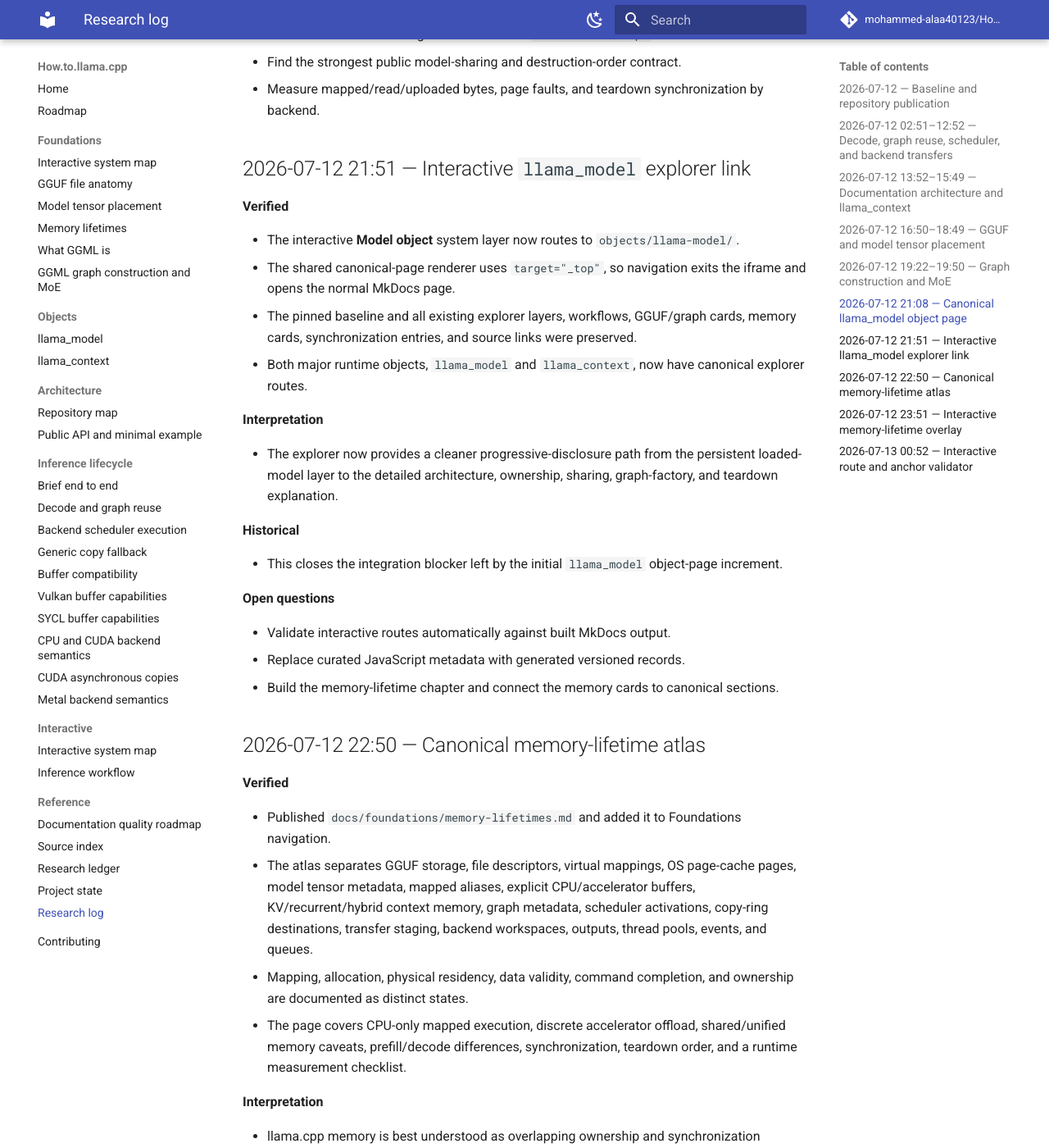
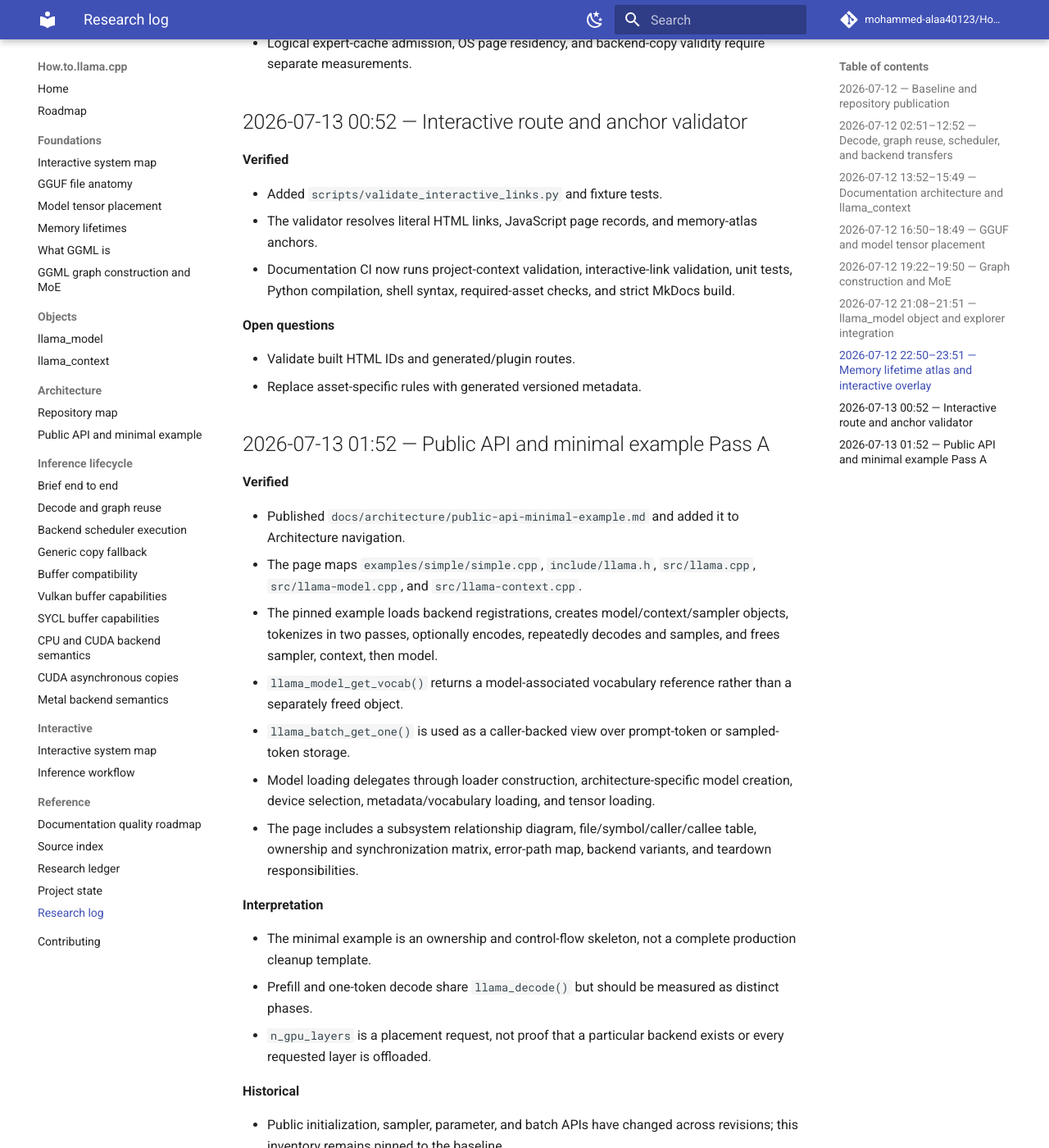
Before and after one commit to mohammed-alaa40123/How.to.llama.cpp, an MkDocs documentation site: the page built from docs/reference/research-log.md, in a window 1280 px wide and 1400 px high, scrolled down 3596 px. Shown: the whole window at 82% size. Built offline with MkDocs 1.6.1 and Material for MkDocs 9.7.7, drawn with Linux system fonts in a browser that asks for light colours; comment, search, counter and statistics services are not loaded; some of the changed text lies outside the part shown.

Commit message:
docs: log public API minimal example pass

```diff
--- a/docs/reference/research-log.md
+++ b/docs/reference/research-log.md
@@ -37,10 +37,6 @@ This is the concise chronological ledger. Detailed notes live under `logs/resear
 - The context stores a non-owning model reference while owning mutable runtime state, scheduler resources, outputs, and memory modules.
 - Interactive Context entries link to the canonical page with top-level navigation.
 
-**Open questions**
-
-- Locate an explicit public thread-safety contract and map every concrete memory-module cleanup guarantee.
-
 ## 2026-07-12 16:50–18:49 — GGUF and model tensor placement
 
 **Verified**
@@ -69,133 +65,78 @@ This is the concise chronological ledger. Detailed notes live under `logs/resear
 - Cache-aware routing should usually modify selection-only scores before top-k when the goal is to change expert choice without changing final expert weights.
 - Per-layer expert residency should use `(layer_id, expert_id)` keys and tensor ranges or backend slices, not graph-node identity.
 
-## 2026-07-12 21:08 — Canonical `llama_model` object page
+## 2026-07-12 21:08–21:51 — `llama_model` object and explorer integration
 
 **Verified**
 
-- Published `docs/objects/llama-model.md` and added it to the Objects navigation.
-- `llama_model_create(loader, params)` reads the GGUF architecture and dispatches to an architecture-specific `llama_model_*` subclass.
-- Common model mechanics and virtual architecture hooks separate shared loading behavior from `load_arch_hparams()`, `load_arch_tensors()`, and `build_arch_graph()`.
-- The object owns architecture and vocabulary state plus the lifetime of persistent model tensor storage, backend buffers, and retained mappings.
-- `layers` and model-level fields hold pointers to persistent GGML weight tensor metadata; per-token activations are created later in context-built graphs.
-- Persistent weight placement and scheduler graph-node placement are separate phases.
-- `build_graph()` delegates architecture-specific graph construction for context-provided inputs and mutable memory.
-- A `llama_context` stores a non-owning model reference; the model must outlive every referencing context.
-- `create_memory()` expresses the boundary where model architecture selects a compatible memory implementation while the context owns the returned mutable state.
+- Published `docs/objects/llama-model.md` and added it to Objects navigation.
+- `llama_model_create(loader, params)` dispatches to an architecture-specific subclass.
+- Common model mechanics and architecture hooks separate shared loading from `load_arch_hparams()`, `load_arch_tensors()`, and `build_arch_graph()`.
+- The object owns architecture/vocabulary state and persistent tensor storage, backend buffers, and retained mappings.
+- The interactive Model object layer routes to the canonical page.
 
 **Interpretation**
 
 - `llama_model` is a reusable loaded-model object and architecture-specific graph factory.
 - `llama_layer` is a schema of persistent tensor roles, not a runtime activation layer.
-- Sharing a model can avoid duplicate weight storage but does not make context mutation or backend execution automatically thread-safe.
 
-**Historical**
-
-- Architecture registration, subclass layout, tensor names, split/offload logic, and memory factories evolve quickly; later upstream behavior must remain separately labelled.
-
-**Open questions**
-
-- Document the exact storage members inside `llama_model::impl`.
-- Find the strongest public model-sharing and destruction-order contract.
-- Measure mapped/read/uploaded bytes, page faults, and teardown synchronization by backend.
-
-## 2026-07-12 21:51 — Interactive `llama_model` explorer link
+## 2026-07-12 22:50–23:51 — Memory lifetime atlas and interactive overlay
 
 **Verified**
 
-- The interactive **Model object** system layer now routes to `objects/llama-model/`.
-- The shared canonical-page renderer uses `target="_top"`, so navigation exits the iframe and opens the normal MkDocs page.
-- The pinned baseline and all existing explorer layers, workflows, GGUF/graph cards, memory cards, synchronization entries, and source links were preserved.
-- Both major runtime objects, `llama_model` and `llama_context`, now have canonical explorer routes.
+- Published `docs/foundations/memory-lifetimes.md` and added it to navigation.
+- The atlas separates GGUF storage, mappings, page-cache pages, model buffers, KV/recurrent/hybrid state, graph allocations, scheduler copies, staging, workspaces, outputs, queues, and events.
+- Mapping, allocation, residency, validity, command completion, and ownership are distinct states.
+- Replaced the Memory lifecycle tab's static cards with eight selectable records linked to canonical atlas sections.
+- Each record exposes owner, backing, validity/residency, synchronization, and release/reclaim conditions.
 
 **Interpretation**
 
-- The explorer now provides a cleaner progressive-disclosure path from the persistent loaded-model layer to the detailed architecture, ownership, sharing, graph-factory, and teardown explanation.
-
-**Historical**
-
-- This closes the integration blocker left by the initial `llama_model` object-page increment.
-
-**Open questions**
-
-- Validate interactive routes automatically against built MkDocs output.
-- Replace curated JavaScript metadata with generated versioned records.
-- Build the memory-lifetime chapter and connect the memory cards to canonical sections.
-
-## 2026-07-12 22:50 — Canonical memory-lifetime atlas
-
-**Verified**
-
-- Published `docs/foundations/memory-lifetimes.md` and added it to Foundations navigation.
-- The atlas separates GGUF storage, file descriptors, virtual mappings, OS page-cache pages, model tensor metadata, mapped aliases, explicit CPU/accelerator buffers, KV/recurrent/hybrid context memory, graph metadata, scheduler activations, copy-ring destinations, transfer staging, backend workspaces, outputs, thread pools, events, and queues.
-- Mapping, allocation, physical residency, data validity, command completion, and ownership are documented as distinct states.
-- The page covers CPU-only mapped execution, discrete accelerator offload, shared/unified memory caveats, prefill/decode differences, synchronization, teardown order, and a runtime measurement checklist.
-
-**Interpretation**
-
-- llama.cpp memory is best understood as overlapping ownership and synchronization lifetimes rather than one global cache.
-- Logical expert-cache admission should be measured separately from OS page residency and backend-copy validity.
-- RSS is a process-level residency signal, not a per-tensor cache truth table.
-
-**Historical**
-
-- Memory implementations, buffer types, graph reuse, transfer APIs, and backend synchronization evolve rapidly; the atlas remains pinned to the documented baseline and reviewed backend chapters.
-
-**Open questions**
-
-- Map every architecture to its concrete KV, recurrent, or hybrid `llama_memory_i` implementation.
-- Document backend destructor synchronization contracts.
-- Correlate file offsets, faults, graph tensors, copies, queue events, and device memory in runtime overlays.
-
-## 2026-07-12 23:51 — Interactive memory-lifetime overlay
-
-**Verified**
-
-- Replaced the Memory lifecycle tab's static cards with eight selectable memory records and an `aria-live` detail panel.
-- Every record links with top-level navigation to the matching section of the canonical memory atlas.
-- Each detail view exposes owner, backing storage, validity or physical-residency condition, synchronization boundary, and release or reclaim condition.
-- Native buttons, visible focus/hover state, and `aria-pressed` preserve keyboard accessibility.
-- The overlay explicitly separates logical ownership, virtual mapping, physical residency, backend-copy validity, and command completion.
-
-**Interpretation**
-
-- These five fields are a useful minimum model for comparing mapped CPU execution, explicit CPU storage, accelerator buffers, mutable sequence state, and scheduler temporaries.
-
-**Historical**
-
-- The earlier memory tab offered only short static summaries and no canonical section links.
-
-**Open questions**
-
-- Generate explorer records and anchors from versioned metadata.
-- Validate local routes and anchors against Markdown or built MkDocs HTML in CI.
-- Add runtime overlays for page faults, storage reads, RSS/PSS, device allocations, copy events, and queue waits.
+- llama.cpp memory is better modeled as overlapping ownership and synchronization lifetimes than as one global cache.
+- Logical expert-cache admission, OS page residency, and backend-copy validity require separate measurements.
 
 ## 2026-07-13 00:52 — Interactive route and anchor validator
 
 **Verified**
 
-- Added `scripts/validate_interactive_links.py`, a dependency-free validator for local documentation links embedded in interactive HTML and JavaScript assets.
-- The validator resolves literal HTML `href` values relative to each asset, JavaScript `page` records relative to the MkDocs root, and the foundations explorer's separate memory-atlas `anchor` records.
-- Missing routes report the interactive asset, original reference, and expected Markdown candidates; missing anchors report the target Markdown file and section ID.
-- External URLs, non-document schemes, and dynamically constructed template links are excluded from static route validation.
-- Added fixture tests for valid routes/anchors, missing routes, missing anchors, heading slug generation, and ignored external/dynamic links.
-- Documentation CI now runs project-context validation, interactive-link validation, unit tests, Python compilation, shell syntax checks, required-asset checks, and strict MkDocs build.
+- Added `scripts/validate_interactive_links.py` and fixture tests.
+- The validator resolves literal HTML links, JavaScript page records, and memory-atlas anchors.
+- Documentation CI now runs project-context validation, interactive-link validation, unit tests, Python compilation, shell syntax, required-asset checks, and strict MkDocs build.
+
+**Open questions**
+
+- Validate built HTML IDs and generated/plugin routes.
+- Replace asset-specific rules with generated versioned metadata.
+
+## 2026-07-13 01:52 — Public API and minimal example Pass A
+
+**Verified**
+
+- Published `docs/architecture/public-api-minimal-example.md` and added it to Architecture navigation.
+- The page maps `examples/simple/simple.cpp`, `include/llama.h`, `src/llama.cpp`, `src/llama-model.cpp`, and `src/llama-context.cpp`.
+- The pinned example loads backend registrations, creates model/context/sampler objects, tokenizes in two passes, optionally encodes, repeatedly decodes and samples, and frees sampler, context, then model.
+- `llama_model_get_vocab()` returns a model-associated vocabulary reference rather than a separately freed object.
+- `llama_batch_get_one()` is used as a caller-backed view over prompt-token or sampled-token storage.
+- Model loading delegates through loader construction, architecture-specific model creation, device selection, metadata/vocabulary loading, and tensor loading.
+- The page includes a subsystem relationship diagram, file/symbol/caller/callee table, ownership and synchronization matrix, error-path map, backend variants, and teardown responsibilities.
 
 **Interpretation**
 
-- Source-level validation catches hand-authored explorer drift earlier than waiting for a broken deployed route, while strict MkDocs remains the final renderer-level check.
+- The minimal example is an ownership and control-flow skeleton, not a complete production cleanup template.
+- Prefill and one-token decode share `llama_decode()` but should be measured as distinct phases.
+- `n_gpu_layers` is a placement request, not proof that a particular backend exists or every requested layer is offloaded.
 
 **Historical**
 
-- Interactive routes and anchors were previously maintained by hand without an automated consistency check.
+- Public initialization, sampler, parameter, and batch APIs have changed across revisions; this inventory remains pinned to the baseline.
 
 **Open questions**
 
-- Validate built HTML IDs to cover MkDocs plugins, custom extensions, and renderer-specific slug behavior.
-- Replace the foundations explorer's asset-specific memory-anchor rule with generated route metadata.
-- Extend validation to non-HTML interactive assets and source-pinned upstream links.
+- Strongest public contract for model sharing, context concurrency, and thread safety.
+- Exact output-access synchronization guarantees.
+- Deterministic RAII cleanup for every example error path.
+- Process-level backend/global-resource shutdown requirements.
 
 **Next step**
 
-- Begin file-by-file Pass A with the public API and minimal example group.
+- Continue Pass A with the model/GGUF loader group, including construction order, file and mapping ownership, split indexing, tensor offsets, data population, cancellation, and partial-construction cleanup.
```
